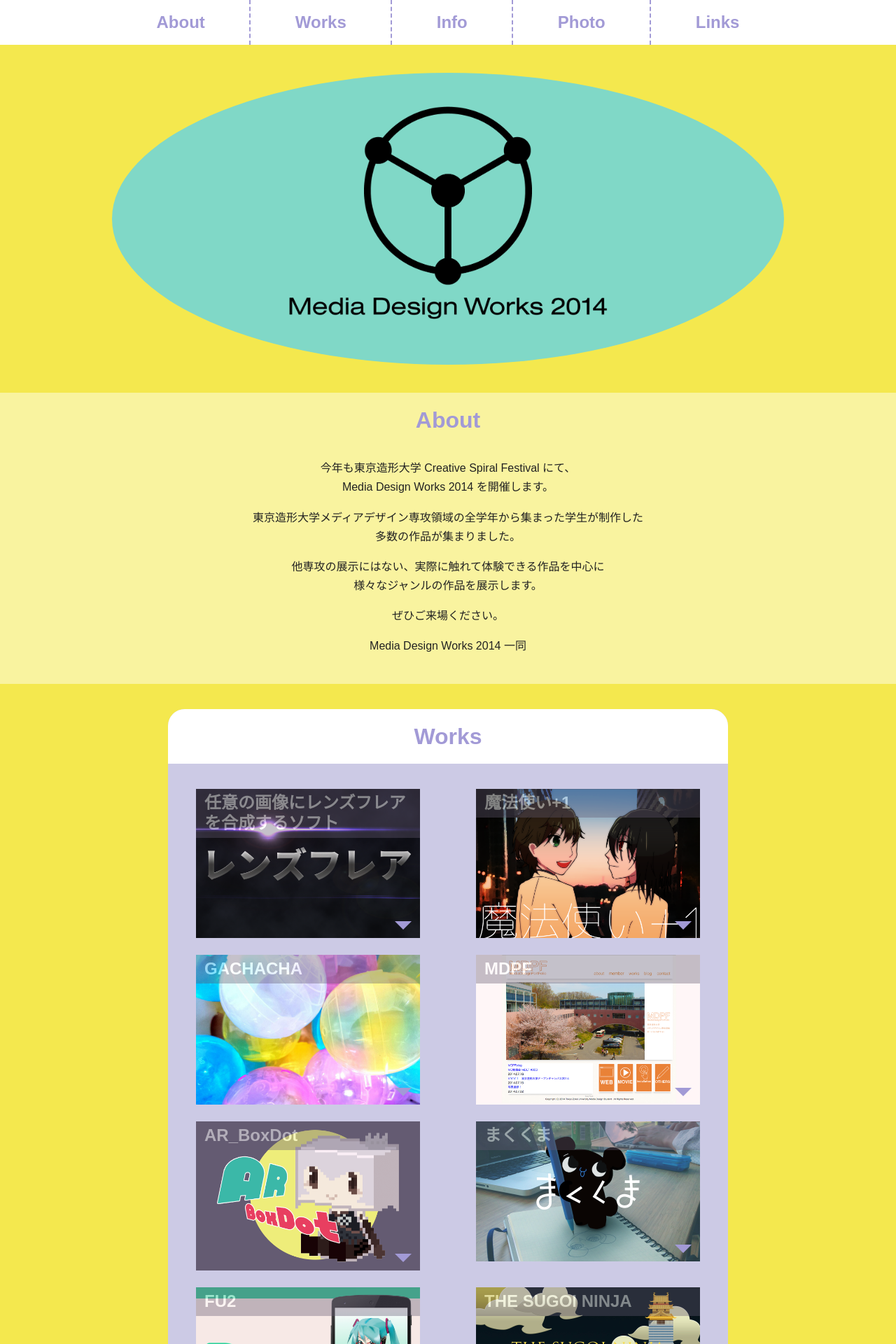
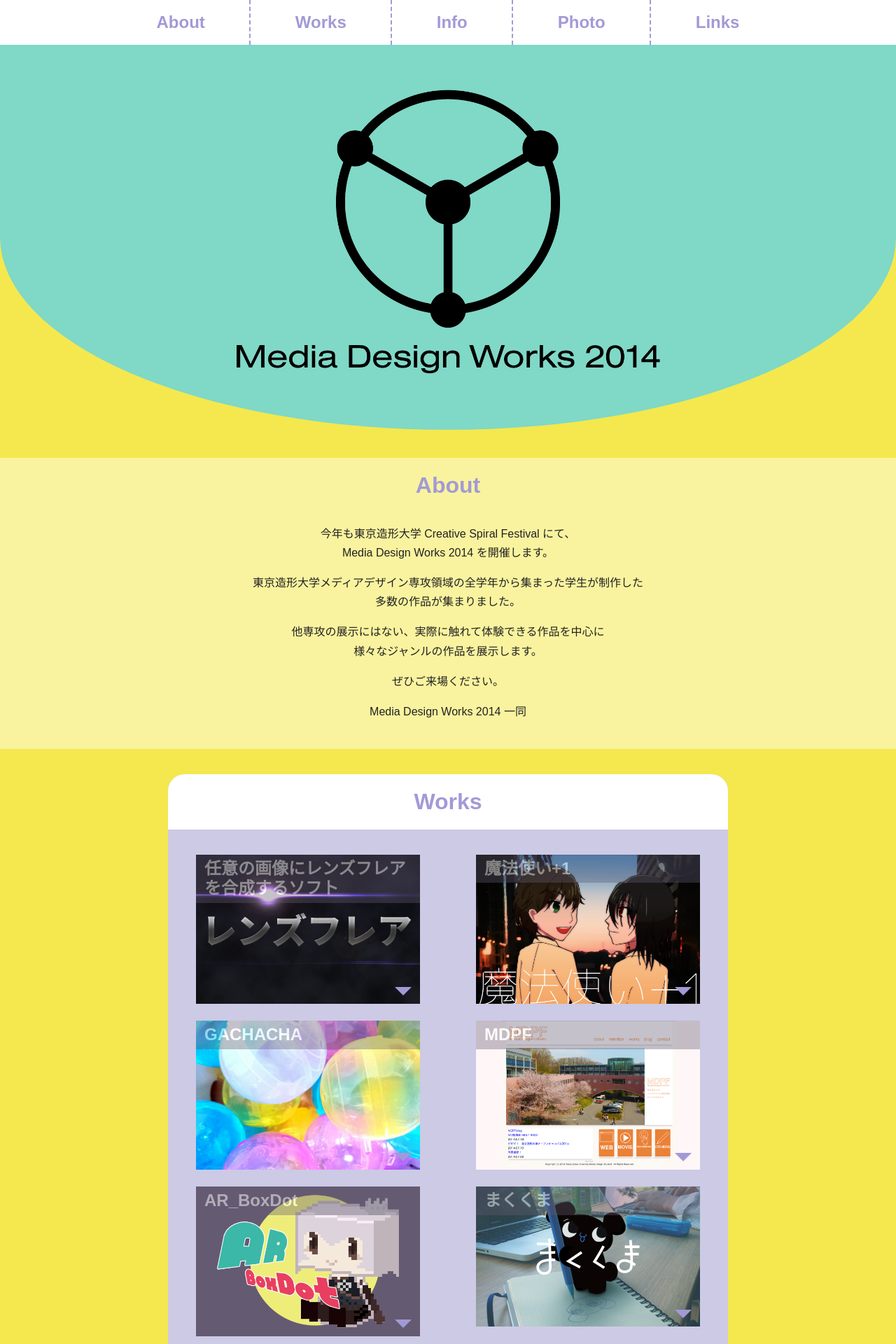
Before and after one commit to mdw2014/mdw2014.github.io, a Jekyll site: the page built from index.html, in a window 1280 px wide. Shown: the top 1920 px of the page at 70% size. Built offline with Jekyll 4.4.1, drawn with Linux system fonts in a browser that asks for light colours; nearby versions of some CDN libraries.

Commit message:
Change header style

```diff
--- a/css/main.scss
+++ b/css/main.scss
@@ -74,16 +74,14 @@ a:hover {
 
 .site-header .banner {
   text-align: center;
-  margin: 40px auto;
+  margin: 0 auto 40px;
   position: relative;
 }
 
 .header-bg-ellipse {
   position: relative;
   margin: 0 auto;
-  width: 90%;
-  max-width: 960px;
-  border-radius: 50%;
+  border-radius: 0 0 100% 100%;
   background-color: #80d8c7;
 }
 
```
